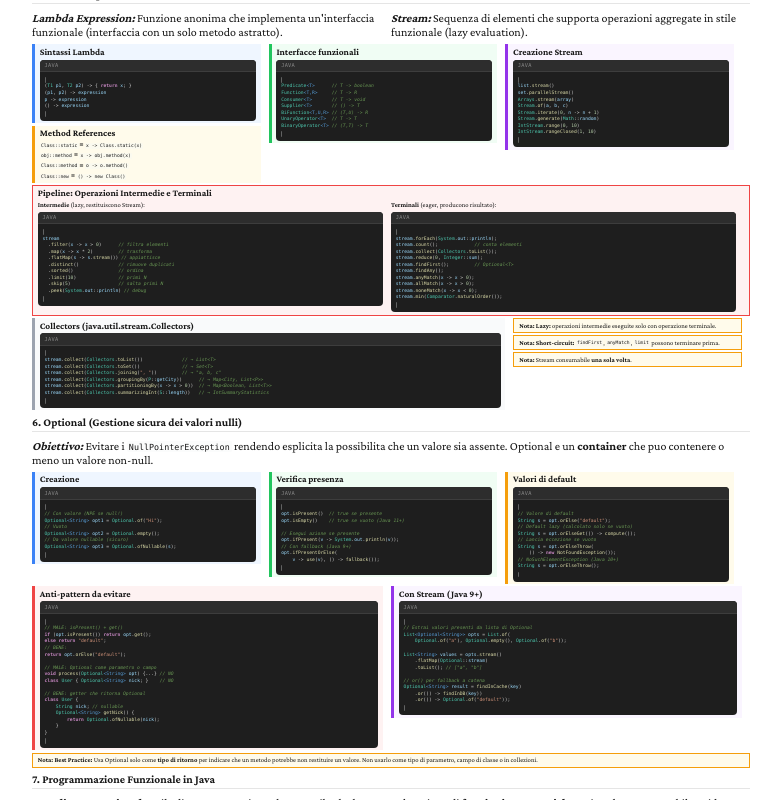
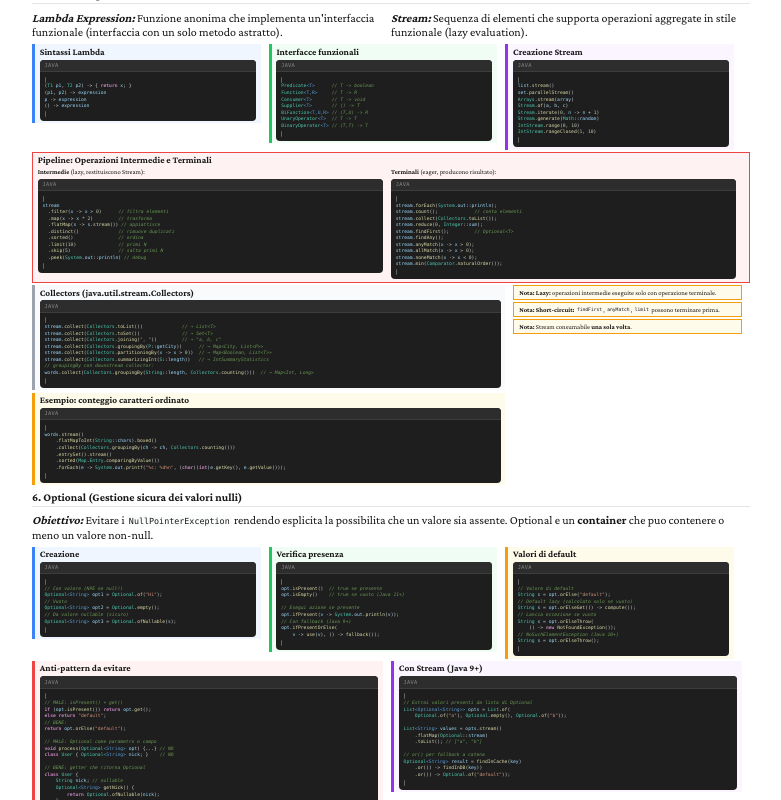
Before and after one commit to saphitv/riassunti-scuola, a Next.js app: page /programmazione-oggetti in a window 1280 px wide. Shown: the part 1480-2280 px from the top of the page, without its empty margins (249-1030 px from the left). Built offline with nearby package versions, Linux system fonts and the light colour scheme; what better-react-mathjax would draw is missing.

Commit message:
feat: added new things

```diff
--- a/components/sections/programmazione-oggetti/LambdaStreamsSection.tsx
+++ b/components/sections/programmazione-oggetti/LambdaStreamsSection.tsx
@@ -33,12 +33,6 @@ export function LambdaStreamsSection() {
 (p1, p2) -> expression
 p -> expression
 () -> expression`}</CodeBlock>
-          </Box>
-          <Box color="yellow" border="left" title="Method References">
-            <p><code>Class::static</code> ≡ <code>x -&gt; Class.static(x)</code></p>
-            <p><code>obj::method</code> ≡ <code>x -&gt; obj.method(x)</code></p>
-            <p><code>Class::method</code> ≡ <code>o -&gt; o.method()</code></p>
-            <p><code>Class::new</code> ≡ <code>() -&gt; new Class()</code></p>
           </Box>
         </Column>
         <Column width="third">
@@ -104,7 +98,17 @@ stream.collect(Collectors.toSet())               // → Set<T>
 stream.collect(Collectors.joining(", "))         // → "a, b, c"
 stream.collect(Collectors.groupingBy(P::getCity))      // → Map<City, List<P>>
 stream.collect(Collectors.partitioningBy(x -> x > 0))  // → Map<Boolean, List<T>>
-stream.collect(Collectors.summarizingInt(S::length))   // → IntSummaryStatistics`}</CodeBlock>
+stream.collect(Collectors.summarizingInt(S::length))   // → IntSummaryStatistics
+// groupingBy con downstream collector:
+words.collect(Collectors.groupingBy(String::length, Collectors.counting()))  // → Map<Int, Long>`}</CodeBlock>
+          </Box>
+          <Box color="yellow" border="left" title="Esempio: conteggio caratteri ordinato">
+            <CodeBlock language="java">{`words.stream()
+    .flatMapToInt(String::chars).boxed()
+    .collect(Collectors.groupingBy(ch -> ch, Collectors.counting()))
+    .entrySet().stream()
+    .sorted(Map.Entry.comparingByValue())
+    .forEach(e -> System.out.printf("%c: %d%n", (char)(int)e.getKey(), e.getValue()));`}</CodeBlock>
           </Box>
         </Column>
         <Column width="third">
```
